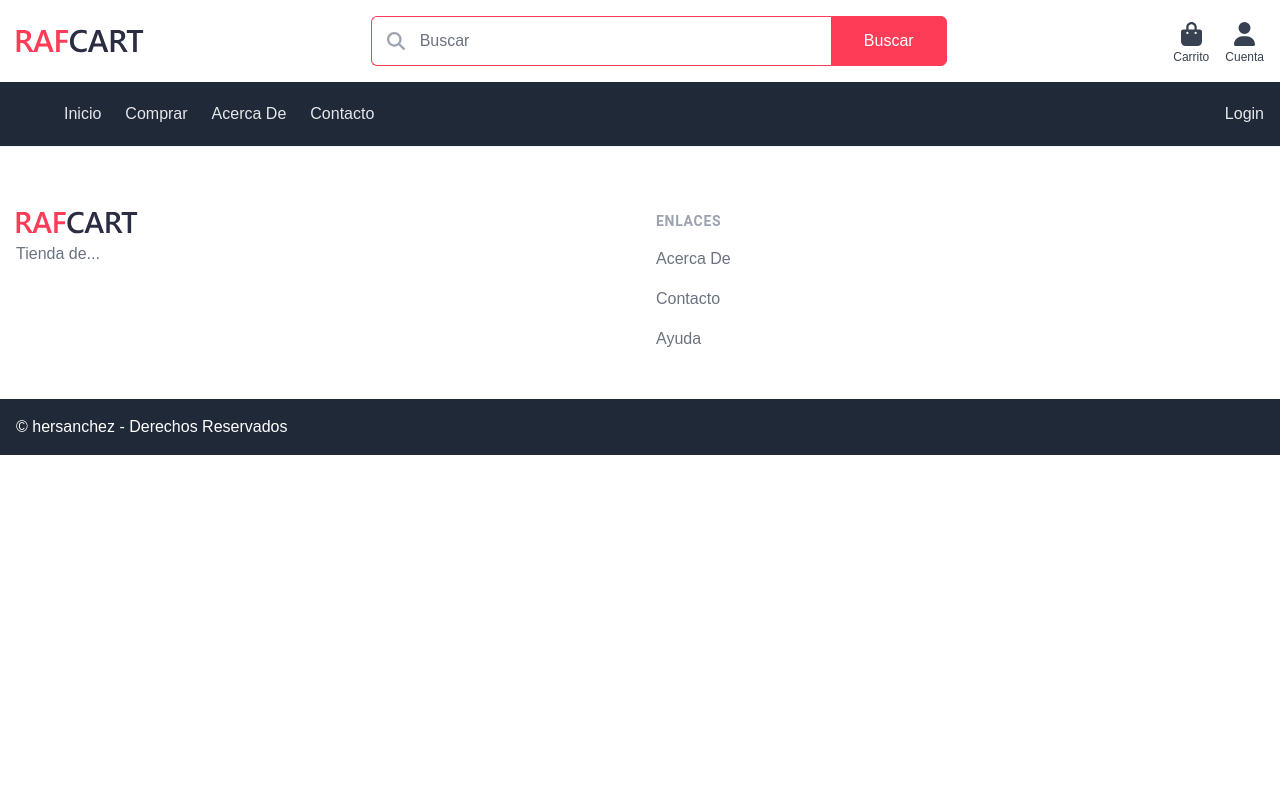
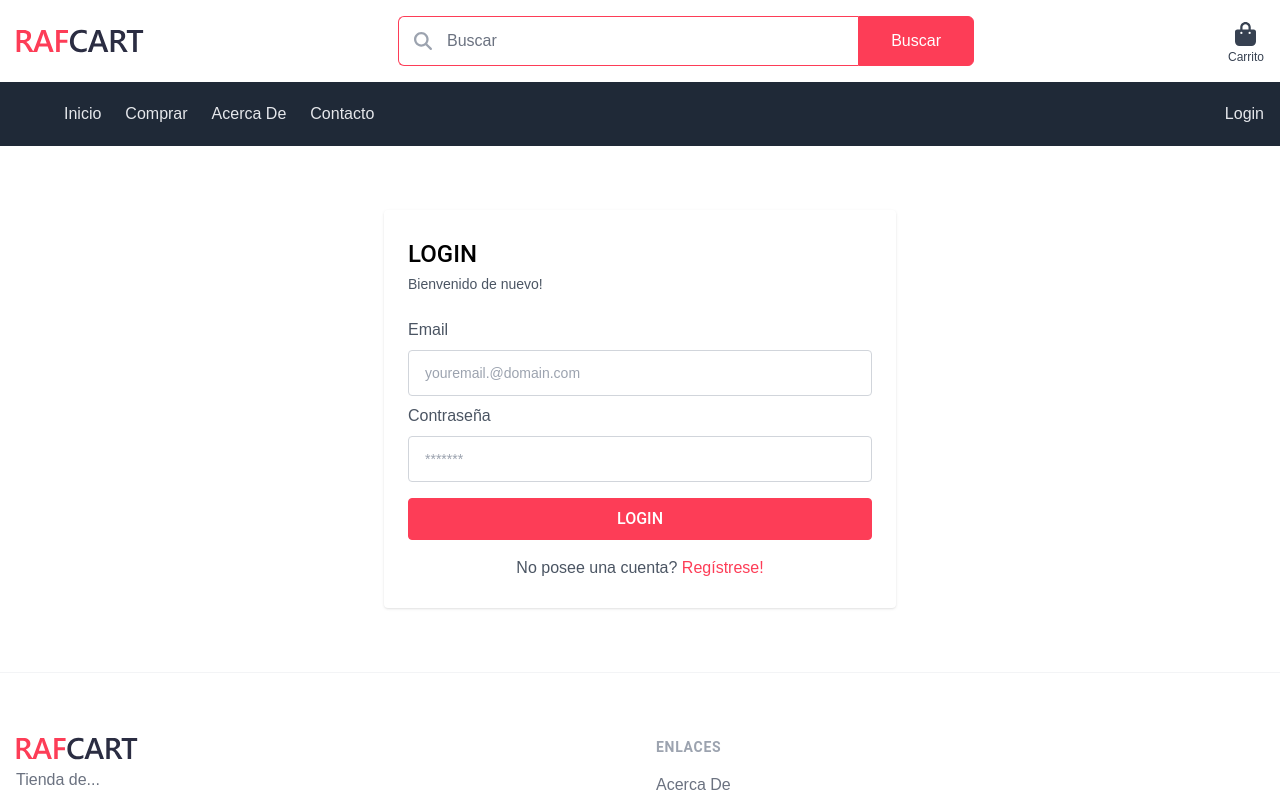
Before and after one commit to Alexandraitama/hersanchez-shop, a Nuxt app: page /login in a window 1280 px wide. Shown: the top 800 px of the page. Built offline with nearby package versions, Linux system fonts and the light colour scheme.

Commit message:
feat: Agregar opciones de login y logout

```diff
--- a/components/header-component.vue
+++ b/components/header-component.vue
@@ -1,13 +1,16 @@
 <script setup>
+// import { useUsuarioStore } from '~/stores/usuario.store';
+
 const carritoStore = useCarritoStore();
+const usuarioStore = useUsuarioStore();
 
 </script>
 <template>
   <header class="py-4 shadow-sm bg-white">
     <div class="container flex items-center justify-between">
-      <a href="index.html">
+      <nuxt-link to="/">
         <img src="/images/logo.svg" alt="Logo" class="w-32">
-      </a>
+      </nuxt-link>
 
       <div class="w-full max-w-xl relative flex">
         <span class="absolute left-4 top-3 text-lg text-gray-400">
@@ -30,7 +33,7 @@ const carritoStore = useCarritoStore();
             class="absolute -right-3 -top-1 w-5 h-5 rounded-full flex items-center justify-center bg-primary text-white text-xs">
             {{ carritoStore.cantidadProductos }}</div>
         </nuxt-link>
-        <a href="#" class="text-center text-gray-700 hover:text-primary transition relative">
+        <a v-if="usuarioStore.estaAutenticado" href="#" class="text-center text-gray-700 hover:text-primary transition relative">
           <div class="text-2xl">
             <font-awesome-icon icon="fas fa-user" />
           </div>
--- a/components/navegacion-component.vue
+++ b/components/navegacion-component.vue
@@ -1,3 +1,6 @@
+<script setup>
+  const usuarioStore = useUsuarioStore();
+</script>
 <template>
   <nav class="bg-gray-800">
     <div class="container flex">
@@ -10,7 +13,8 @@
           <nuxt-link to="/acerca" class="text-gray-200 hover:text-white transition">Acerca de</nuxt-link>
           <nuxt-link to="/contacto" class="text-gray-200 hover:text-white transition">Contacto</nuxt-link>
         </div>
-        <a href="pages/login.html" class="text-gray-200 hover:text-white transition">Login</a>
+        <button v-if="usuarioStore.estaAutenticado" @click="usuarioStore.logout" class="text-gray-200 hover:text-white transition">Logout</button>
+        <nuxt-link v-else to="/login" class="text-gray-200 hover:text-white transition">Login</nuxt-link>
       </div>
     </div>
   </nav>
--- /dev/null
+++ b/pages/login.vue
@@ -0,0 +1,61 @@
+<script lang="ts" setup>
+const usuarioStore = useUsuarioStore();
+const login = ref('');
+const password = ref('');
+</script>
+
+<template>
+  <div class="contain py-16">
+    <div class="max-w-lg mx-auto shadow px-6 py-7 rounded overflow-hidden">
+      <h2 class="text-2xl uppercase font-medium mb-1">Login</h2>
+      <p class="text-gray-600 mb-6 text-sm">
+        Bienvenido de nuevo!
+      </p>
+      <form autocomplete="off" @submit.prevent="usuarioStore.login(login, password)">
+        <div class="space-y-2">
+          <div>
+            <label for="email" class="text-gray-600 mb-2 block">Email</label>
+            <input type="email" name="email" id="email" v-model="login"
+              class="block w-full border border-gray-300 px-4 py-3 text-gray-600 text-sm rounded focus:ring-0 focus:border-primary placeholder-gray-400"
+              placeholder="youremail.@domain.com">
+          </div>
+          <div>
+            <label for="password" class="text-gray-600 mb-2 block">Contraseña</label>
+            <input type="password" name="password" id="password" v-model="password"
+              class="block w-full border border-gray-300 px-4 py-3 text-gray-600 text-sm rounded focus:ring-0 focus:border-primary placeholder-gray-400"
+              placeholder="*******">
+          </div>
+        </div>
+        <!-- <div class="flex items-center justify-between mt-6">
+          <div class="flex items-center">
+            <input type="checkbox" name="remember" id="remember"
+              class="text-primary focus:ring-0 rounded-sm cursor-pointer">
+            <label for="remember" class="text-gray-600 ml-3 cursor-pointer">Remember me</label>
+          </div>
+          <a href="#" class="text-primary">Forgot password</a>
+        </div> -->
+        <div class="mt-4">
+          <button type="submit"
+            class="block w-full py-2 text-center text-white bg-primary border border-primary rounded hover:bg-transparent hover:text-primary transition uppercase font-roboto font-medium">Login</button>
+        </div>
+      </form>
+
+      <!-- login with -->
+      <!-- <div class="mt-6 flex justify-center relative">
+        <div class="text-gray-600 uppercase px-3 bg-white z-10 relative">Or login with</div>
+        <div class="absolute left-0 top-3 w-full border-b-2 border-gray-200"></div>
+      </div>
+      <div class="mt-4 flex gap-4">
+        <a href="#"
+          class="w-1/2 py-2 text-center text-white bg-blue-800 rounded uppercase font-roboto font-medium text-sm hover:bg-blue-700">facebook</a>
+        <a href="#"
+          class="w-1/2 py-2 text-center text-white bg-red-600 rounded uppercase font-roboto font-medium text-sm hover:bg-red-500">google</a>
+      </div> -->
+      <!-- ./login with -->
+
+      <p class="mt-4 text-center text-gray-600">No posee una cuenta? <nuxt-link to="/registro" class="text-primary">Regístrese!</nuxt-link></p>
+    </div>
+  </div>
+</template>
+
+<style scoped></style>
--- /dev/null
+++ b/stores/usuario.store.ts
@@ -0,0 +1,38 @@
+import { defineStore } from 'pinia';
+import { useRouter } from 'vue-router';
+
+export const useUsuarioStore = defineStore('usuario', () => {
+  const autenticado = ref(false);
+  const datos = ref({});
+  const router = useRouter();
+
+  const login = async (login: String, password: String) => {
+    // verificar base de datos
+    const { data, pending, error, refresh } = await useFetch(`/api/usuario`, {
+      method: 'post',
+      body: {
+        email: login,
+        password: password
+      }
+      // pick: ['title']
+    })
+
+    if (Object.keys(data).length !== 0) {
+      console.log('usuario: ', data)
+      datos.value = { ...data }
+      autenticado.value = true;
+      router.push('/')
+    }
+
+  }
+
+  const logout = () => {
+    autenticado.value = false;
+    datos.value = {};
+    router.replace('/');
+  }
+  const estaAutenticado = computed(() => autenticado.value);
+
+  return { autenticado, login, logout, estaAutenticado }
+
+});
```
Also changed, not shown: 1 other file (tests, documents, lock files or other folders).
